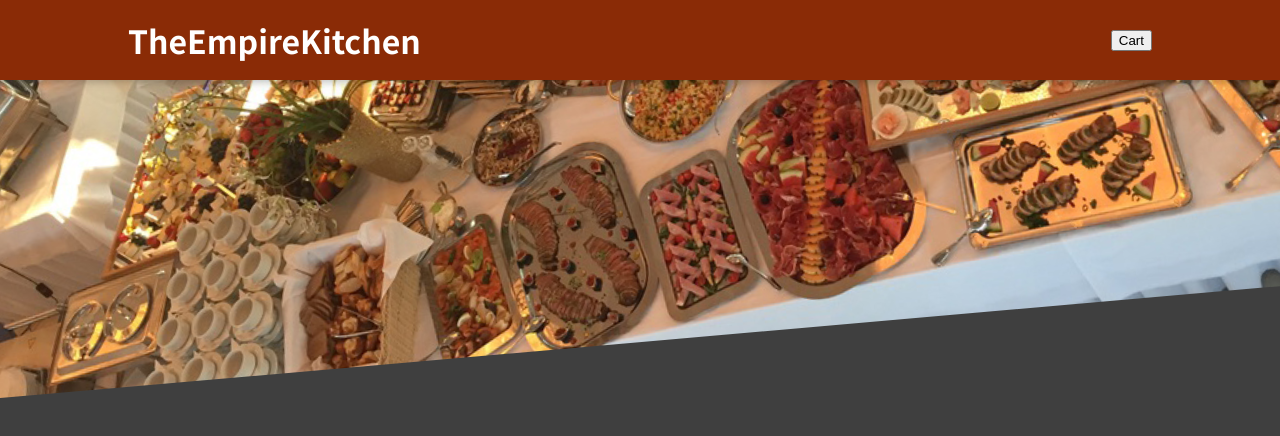
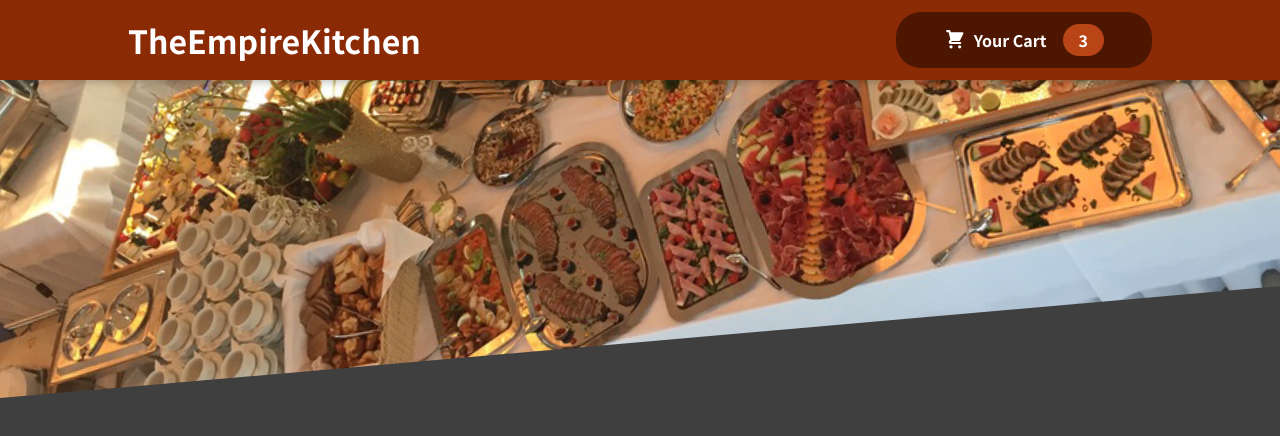
Before and after one commit to pan00033/TheEmpireKitchen, a React (Create React App) app: page / in a window 1280 px wide. Shown: the top 436 px of the page. Built offline with nearby package versions, Linux system fonts and the light colour scheme.

Commit message:
adding Cart Button component

```diff
--- /dev/null
+++ b/src/components/Cart/CartIcon.js
@@ -0,0 +1,13 @@
+const CartIcon = () => {
+    return (
+        <svg
+            xmlns='http://www.w3.org/2000/svg'
+            viewBox='0 0 20 20'
+            fill='currentColor'
+        >
+            <path d='M3 1a1 1 0 000 2h1.22l.305 1.222a.997.997 0 00.01.042l1.358 5.43-.893.892C3.74 11.846 4.632 14 6.414 14H15a1 1 0 000-2H6.414l1-1H14a1 1 0 00.894-.553l3-6A1 1 0 0017 3H6.28l-.31-1.243A1 1 0 005 1H3zM16 16.5a1.5 1.5 0 11-3 0 1.5 1.5 0 013 0zM6.5 18a1.5 1.5 0 100-3 1.5 1.5 0 000 3z' />
+        </svg>
+    );
+};
+
+export default CartIcon;
--- a/src/components/Layout/Header.js
+++ b/src/components/Layout/Header.js
@@ -1,5 +1,6 @@
 import { Fragment } from 'react';
 
+import HeaderCartButton from './HeaderCartButton';
 import mealsImage from '../../assets/meals.jpg';
 import classes from './Header.module.css';
 
@@ -7,7 +8,7 @@
     return <Fragment>
         <header className={classes.header}>
             <h1>TheEmpireKitchen</h1>
-            <button>Cart</button>
+            <HeaderCartButton />
         </header>
         <div className={classes['main-image']}>
             <img src={mealsImage} alt="A feast" />
--- /dev/null
+++ b/src/components/Layout/HeaderCartButton.js
@@ -0,0 +1,16 @@
+import CartIcon from '../Cart/CartIcon';
+import classes from './HeaderCartButton.module.css';
+
+const HeaderCartButton = props => {
+    return <button className={classes.button}>
+        <span className={classes.icon}>
+            <CartIcon />
+        </span>
+        <span>Your Cart</span>
+        <span className={classes.badge}>
+            3
+        </span>
+    </button>
+};
+
+export default HeaderCartButton;
--- /dev/null
+++ b/src/components/Layout/HeaderCartButton.module.css
@@ -0,0 +1,59 @@
+.button {
+  cursor: pointer;
+  font: inherit;
+  border: none;
+  background-color: #4d1601;
+  color: white;
+  padding: 0.75rem 3rem;
+  display: flex;
+  justify-content: space-around;
+  align-items: center;
+  border-radius: 25px;
+  font-weight: bold;
+}
+
+.button:hover,
+.button:active {
+  background-color: #2c0d00;
+}
+
+.icon {
+  width: 1.35rem;
+  height: 1.35rem;
+  margin-right: 0.5rem;
+}
+
+.badge {
+  background-color: #b94517;
+  padding: 0.25rem 1rem;
+  border-radius: 25px;
+  margin-left: 1rem;
+  font-weight: bold;
+}
+
+.button:hover .badge,
+.button:active .badge {
+  background-color: #92320c;
+}
+
+.bump {
+  animation: bump 300ms ease-out;
+}
+
+@keyframes bump {
+  0% {
+    transform: scale(1);
+  }
+  10% {
+    transform: scale(0.9);
+  }
+  30% {
+    transform: scale(1.1);
+  }
+  50% {
+    transform: scale(1.15);
+  }
+  100% {
+    transform: scale(1);
+  }
+}
```
Also changed, not shown: 1 other file (tests, documents, lock files or other folders).
